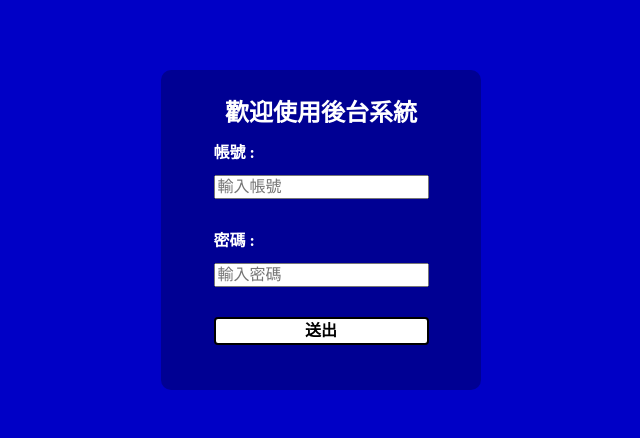
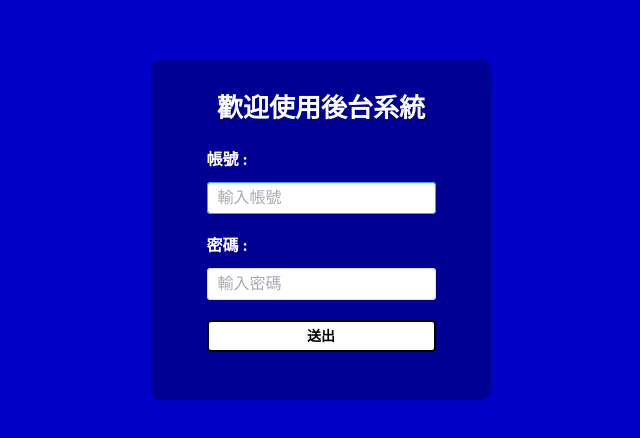
Before and after one commit to YuDarren/bs.github.io, a Vue app: page /permission/supervisor in a window 1280 px wide. Shown: the part 170-608 px from the top of the page, without its empty margins (319-959 px from the left). Built offline with nearby package versions, Linux system fonts and the light colour scheme.

Commit message:
add new el-document

```diff
--- a/src/components/AddPersonInfo.vue
+++ b/src/components/AddPersonInfo.vue
@@ -1,57 +1,92 @@
 <script>
+import { useStore } from "vuex";
 export default {
   components: {},
+  computed: {
+    AddPersonInfoAcc: {
+      get() {
+        return this.$store.state.addPersonInfo.account;
+      },
+      set(value) {
+        this.$store.commit("AddPersonInfoAcc", value);
+      },
+    },
+    AddPersonInfoPwd: {
+      get() {
+        return this.$store.state.addPersonInfo.pwd;
+      },
+      set(value) {
+        this.$store.commit("AddPersonInfoPwd", value);
+      },
+    },
+    AddPersonInfoUsername: {
+      get() {
+        return this.$store.state.addPersonInfo.username;
+      },
+      set(value) {
+        this.$store.commit("AddPersonInfoUsername", value);
+      },
+    },
+    AddPersonInfo: {
+      get() {
+        return this.$store.state.addPersonInfo.account;
+      },
+      set(value) {
+        this.$store.commit("AddPersonInfo", value);
+      },
+    },
+  },
   setup() {
-    return {};
+    const store = useStore();
+    const isAddInfoBtn = () => {
+      store.dispatch("handAddInfoAction");
+    };
+    return { isAddInfoBtn };
   },
 };
 </script>
 <template>
   <div class="add_block">
-    <div class="add_window">
+    <form class="add_window">
       <div class="add_tit">新增人事資料</div>
       <div class="add_con">
         <div class="add_input">
           新增帳號:<el-input
-            v-model="input"
+            v-model="AddPersonInfoAcc"
             type="text"
             placeholder="輸入使用者帳號"
-            clearable
           />
         </div>
         <div class="add_input">
           新增密碼:
           <el-input
-            v-model="input"
+            v-model="AddPersonInfoPwd"
             type="text"
             placeholder="輸入使用者密碼"
-            clearable
           />
         </div>
         <div class="add_input">
           新增姓名:
           <el-input
-            v-model="input"
+            v-model="AddPersonInfoUsername"
             type="text"
             placeholder="輸入姓名"
-            clearable
           />
         </div>
         <div class="add_input">
           新增職位:
           <el-input
-            v-model="input"
+            v-model="AddPersonInfoUsername"
             type="text"
             placeholder="輸入職位"
-            clearable
           />
         </div>
       </div>
       <div class="add_btns">
         <el-button type="info" plain>確定</el-button>
-        <el-button type="info" plain>取消</el-button>
+        <el-button type="info" plain @click="isAddInfoBtn">取消</el-button>
       </div>
-    </div>
+    </form>
   </div>
 </template>
 <style lang="scss" scoped>
@@ -68,7 +103,7 @@ export default {
   backdrop-filter: blur(5px);
   .add_window {
     width: 400px;
-    height: 500px;
+    height: 450px;
     background: #d0d0d0;
     border: 2px solid #000000;
     .add_tit {
@@ -93,6 +128,10 @@ export default {
       }
     }
     .add_btns {
+      margin-top: 30px;
+      display: flex;
+      align-items: center;
+      justify-content: space-around;
     }
   }
 }
--- a/src/store/index.js
+++ b/src/store/index.js
@@ -73,6 +73,10 @@ export default createStore({
       context.commit("updateLoginInfoPwd", pwd);
       context.commit("changeIsLogin", bool);
     },
+    handAddInfoAction(context) {
+      const bool = !context.state.isAddInfo;
+      context.commit("changeIsAddInfo", bool);
+    },
     getUserInfoOne(context) {
       apiGetUserTypeOne({
         headers: { Authorization: localStorage.token },
@@ -144,6 +148,22 @@ export default createStore({
       state.personInfoTwo.personData = payload;
       console.log("vuex.muper.payload =>", payload);
     },
+    AddPersonInfoAcc(state, account) {
+      state.addPersonInfo.account = account;
+      console.log("vuex.add.account =>", state.addPersonInfo.account);
+    },
+    AddPersonInfoPwd(state, pwd) {
+      state.addPersonInfo.pwd = pwd;
+      console.log("vuex.add.account =>", state.addPersonInfo.pwd);
+    },
+    AddPersonInfoUsername(state, username) {
+      state.addPersonInfo.username = username;
+      console.log("vuex.add.account =>", state.addPersonInfo.username);
+    },
+    AddPersonInfoAcc(state, account) {
+      state.addPersonInfo.account = account;
+      console.log("vuex.add.account =>", state.addPersonInfo.account);
+    },
     setToken(state, token) {
       localStorage.setItem("token", token);
       state.token = token;
@@ -156,6 +176,10 @@ export default createStore({
     },
     changeIsLogin(state, bool) {
       state.isLogin = bool;
+      console.log("vuex.mulogin =>", bool);
+    },
+    changeIsAddInfo(state, bool) {
+      state.isAddInfo = bool;
       console.log("vuex.mulogin =>", bool);
     },
   },
--- a/src/views/Login.vue
+++ b/src/views/Login.vue
@@ -33,12 +33,12 @@ export default {
 </script>
 <template>
   <div class="page">
-    <div class="login">
+    <form class="login" @keyup.enter="handSubmit">
       <div class="login_tit">歡迎使用後台系統</div>
       <div class="login_info">
         <div class="input-box">
           <p>帳號 :</p>
-          <input
+          <el-input
             type="text"
             placeholder="輸入帳號"
             v-model="loginInfoAcc"
@@ -47,11 +47,11 @@ export default {
         </div>
         <div class="input-box">
           <p>密碼 :</p>
-          <input type="text" placeholder="輸入密碼" v-model="loginInfoPwd" />
+          <el-input type="text" placeholder="輸入密碼" v-model="loginInfoPwd" />
         </div>
-        <a class="login_btn" @click="handSubmit">送出</a>
+        <el-button type="primary" @click="handSubmit">送出</el-button>
       </div>
-    </div>
+    </form>
   </div>
 </template>
 <style lang="scss" scoped>
@@ -66,7 +66,7 @@ export default {
     width: 300px;
     height: 300px;
     border-radius: 10px;
-    padding: 10px;
+    padding: 20px;
     line-height: 1.5;
     display: flex;
     flex-direction: column;
@@ -76,9 +76,10 @@ export default {
       display: flex;
       align-items: center;
       justify-content: center;
-      font-size: 24px;
+      font-size: 26px;
       font-weight: 700;
       color: #fff;
+      margin-bottom: 10px;
     }
     .login_info {
       color: #fff;
@@ -86,26 +87,27 @@ export default {
 
       .input-box {
         width: 100% auto;
-        margin-bottom: 30px;
+        margin-bottom: 20px;
         p {
-          width: 100% auto;
+          width: 100%;
           font-size: 16px;
           font-weight: 700;
           margin: 10px 0px;
         }
-        input {
-          width: 100% auto;
+        .el-input {
+          width: 100%;
           font-size: 16px;
-          outline: none;
         }
       }
-      .login_btn {
-        cursor: pointer;
+      .input-box + .el-button {
+        margin-top: 10px;
+      }
+      .el-button {
         background: #fff;
         font-weight: 700;
         color: #000;
         border: 2px solid #000;
-        width: 100% auto;
+        width: 100%;
         display: flex;
         align-items: center;
         justify-content: center;
--- a/src/views/Permission.vue
+++ b/src/views/Permission.vue
@@ -1,14 +1,19 @@
 <script>
-import { onMounted } from "@vue/runtime-core";
+import { computed, onMounted } from "@vue/runtime-core";
 import { useStore } from "vuex";
 import AddPersonInfo from "@/components/AddPersonInfo.vue";
 export default {
   components: { AddPersonInfo },
   setup() {
     const store = useStore();
-
+    const isAddInfo = computed(() => {
+      return store.getters.isAddInfo;
+    });
+    const isAddInfoBtn = () => {
+      store.dispatch("handAddInfoAction");
+    };
     onMounted(() => {});
-    return {};
+    return { isAddInfo, isAddInfoBtn };
   },
 };
 </script>
@@ -24,10 +29,10 @@ export default {
         </div>
       </div>
       <div class="addinfo_btn">
-        <button><a href="#">新增</a></button>
+        <button><a href="#" @click="isAddInfoBtn">新增</a></button>
       </div>
     </nav>
-    <AddPersonInfo />
+    <AddPersonInfo v-if="isAddInfo" />
     <router-view></router-view>
   </div>
 </template>
```
